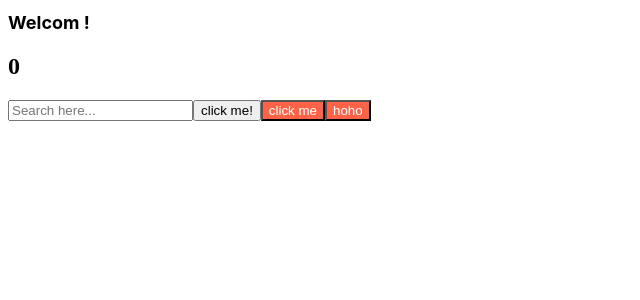
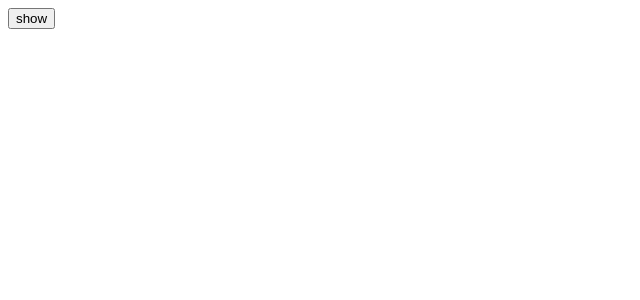
Before and after one commit to zikoom/react-for-beginner, a React (Create React App) app: page / in a window 1280 px wide. Shown: the top 300 px of the page, without its empty margins (0-640 px from the left). Built offline with nearby package versions, Linux system fonts and the light colour scheme.

Commit message:
컴포넌트 파괴될 때 함수 실행시키기~

```diff
--- a/src/App.js
+++ b/src/App.js
@@ -1,35 +1,34 @@
-import './App.css';
+import "./App.css";
 
-import Button from './Button';
-import styles from './App.module.css';
+import Button from "./Button";
+import styles from "./App.module.css";
 
-import { useState, useEffect } from 'react';
+import { useState, useEffect } from "react";
+
+function Hello() {
+  useEffect(() => {
+    console.log("hello");
+    return () => {
+      console.log("bye");
+    };
+  }, []);
+  return <h1>haha</h1>;
+}
 
 function App() {
-  const [counter, setValue] = useState(0);
-  const [keyword, setKeyword] = useState('');
-  const onClick = () => {
-    setValue((prev) => prev + 1);
-  };
-  const onChange = (event) => {
-    setKeyword(event.target.value);
-  };
-  console.log('run all the time');
-  useEffect(() => {
-    console.log('CALL API...');
-  }, []);
-
-  useEffect(() => {
-    console.log('search ', keyword);
-  }, [keyword]);
+  const [isShoing, setIsShoing] = useState(false);
+  const onClick = () => setIsShoing((prev) => !prev);
   return (
     <div>
-      <h1 className={styles.title}>Welcom !</h1>
-      <h2>{counter}</h2>
-      <input value={keyword} type="text" placeholder="Search here..." onChange={onChange} />
-      <button onClick={onClick}>click me!</button>
-      <Button text={'click me'} />
-      <Button text={'hoho'} />
+      <button onClick={onClick}>{isShoing ? "hide" : "show"}</button>
+      {isShoing ? <Hello /> : null}
+      <h1
+        style={{
+          display: isShoing ? "block" : "none",
+        }}
+      >
+        hide and seek
+      </h1>
     </div>
   );
 }
```
